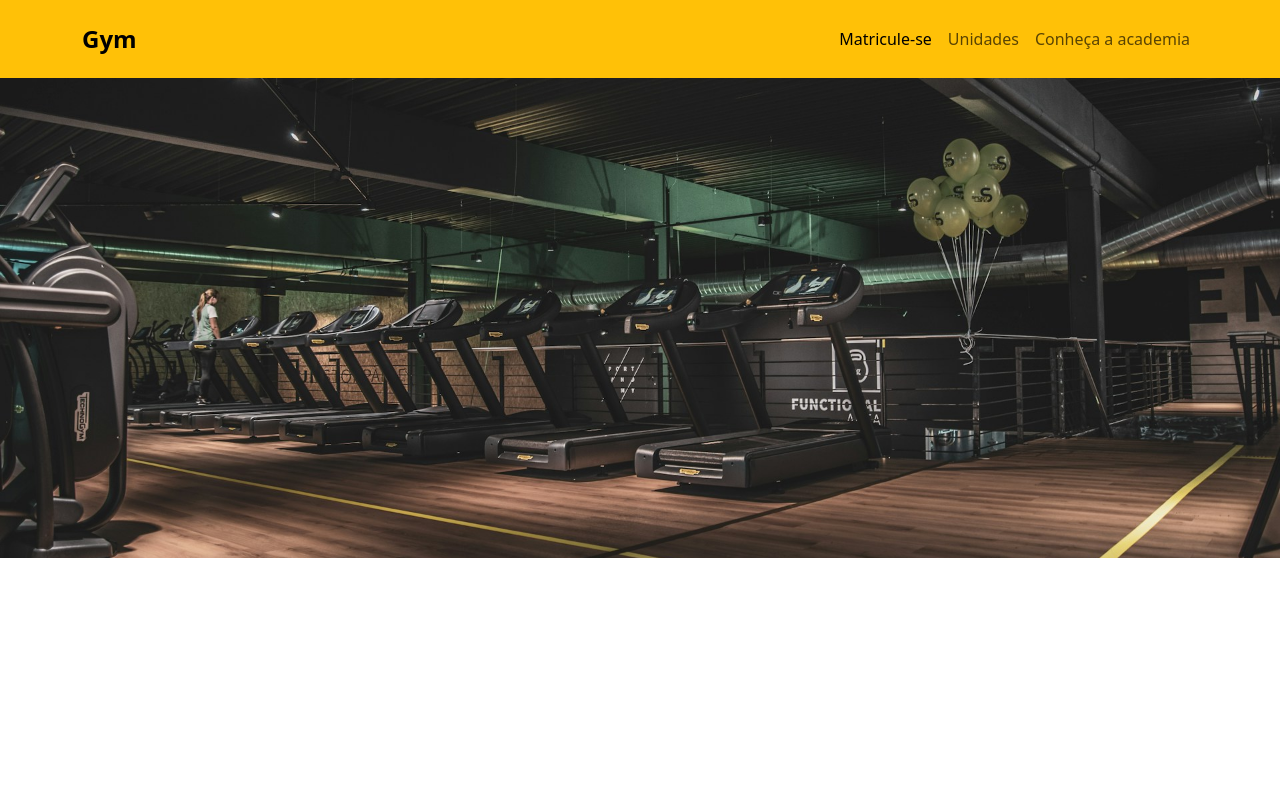
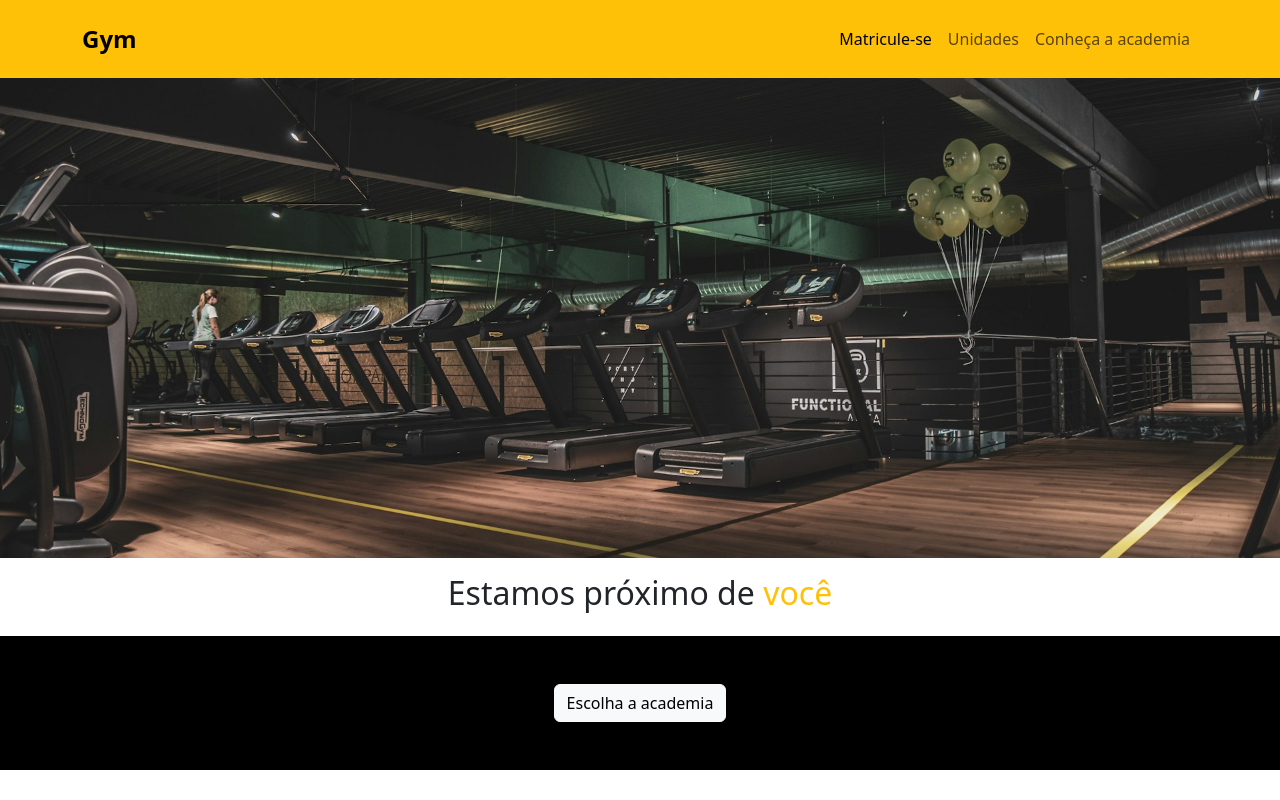
Before and after one commit to luizgmelo/gym-project, a plain HTML site: page index.html in a window 1280 px wide. Drawn offline with nearby package versions, Linux system fonts and the light colour scheme.

Commit message:
feat: section choice your gym

```diff
--- a/index.html
+++ b/index.html
@@ -30,6 +30,11 @@
         </div>
     </nav>
     <div class="banner" style="background-image: url('images/banner.jpg')"></div>
+    <h2 class="text-center p-3">Estamos próximo de <span class="text-warning">você</span></h2>
+    <div class="bg-black p-5 text-center">
+        <button class="btn btn-light">Escolha a academia</button>
+    </div>
+
     <script src="https://cdn.jsdelivr.net/npm/bootstrap@5.3.2/dist/js/bootstrap.bundle.min.js" integrity="sha384-C6RzsynM9kWDrMNeT87bh95OGNyZPhcTNXj1NW7RuBCsyN/o0jlpcV8Qyq46cDfL" crossorigin="anonymous"></script>
 </body>
 </html>
```
